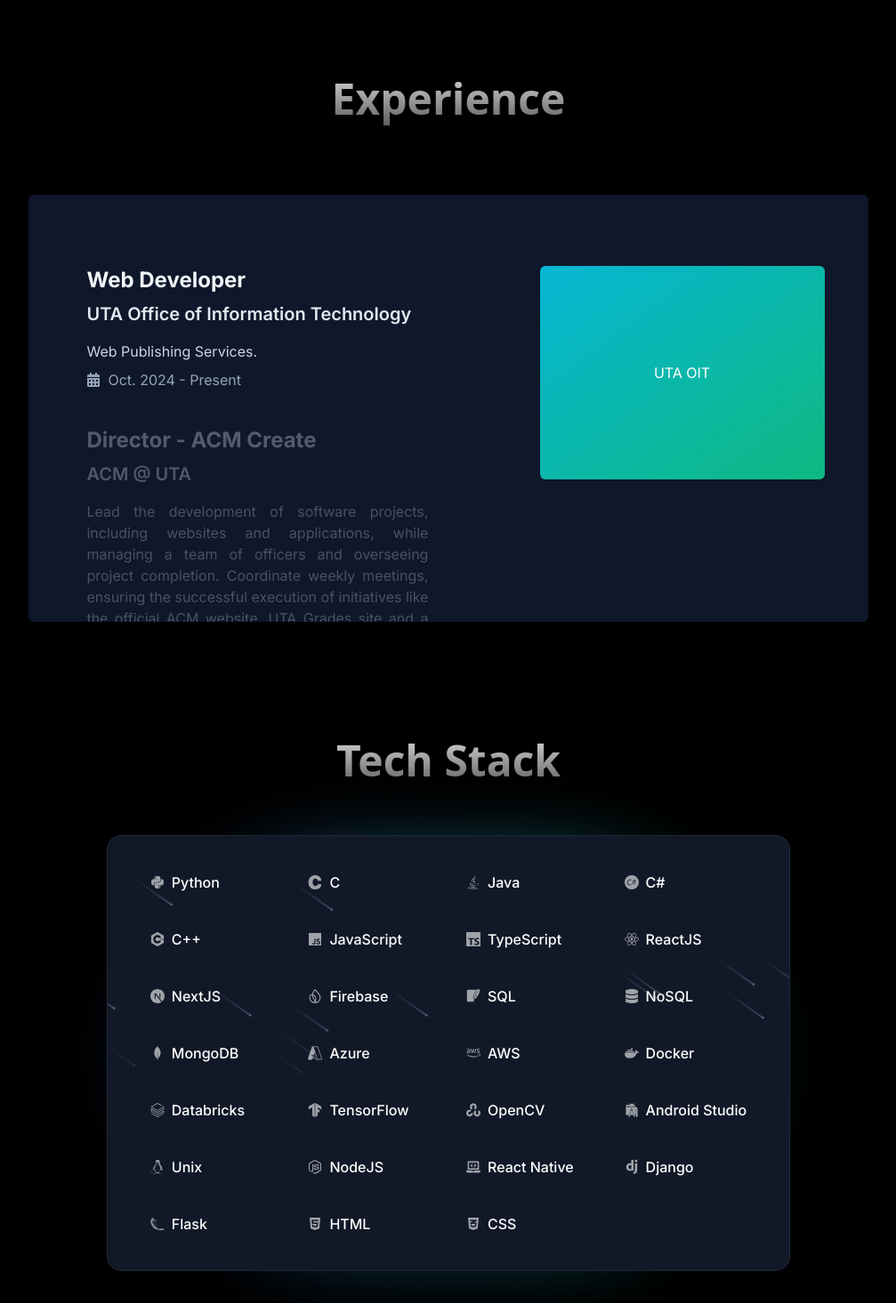
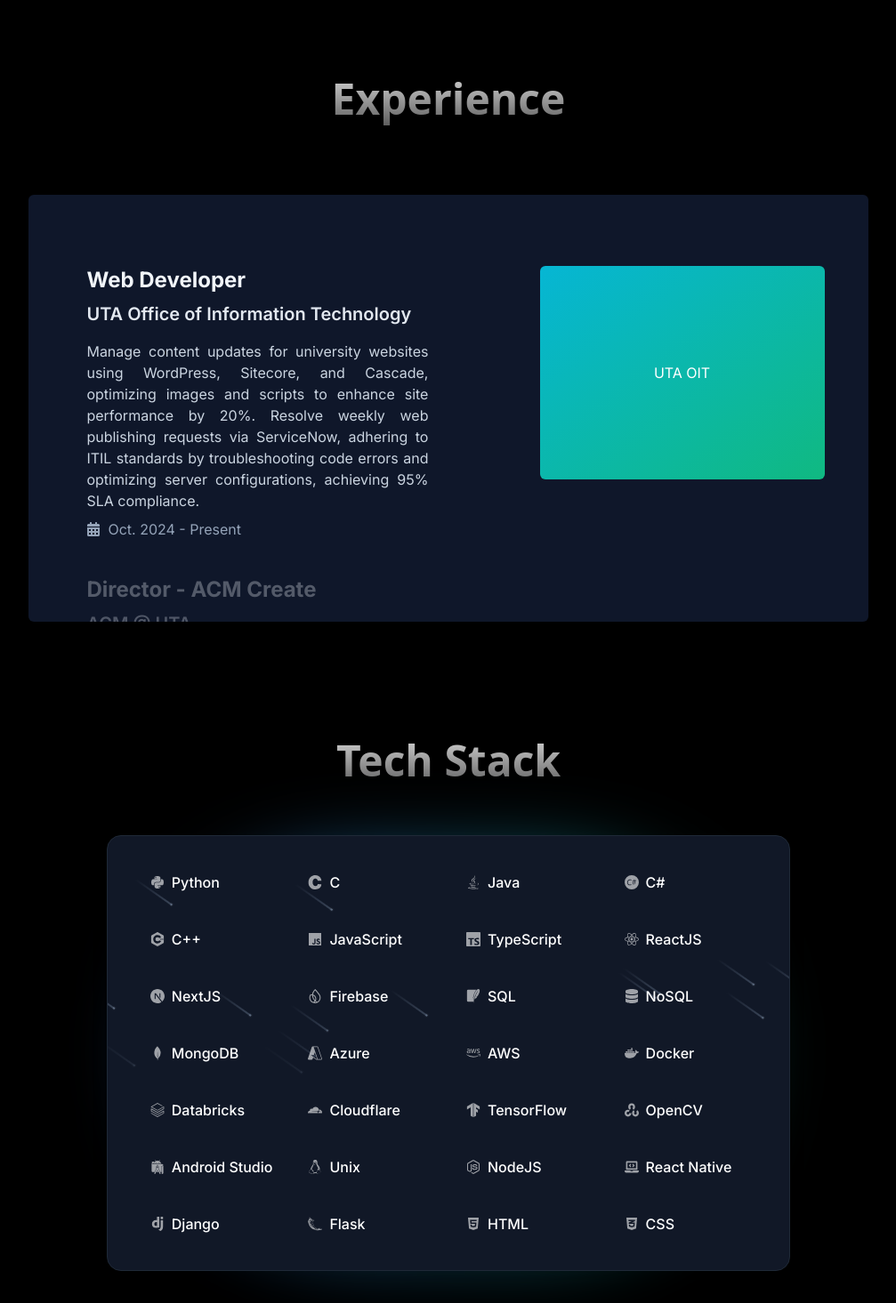
Before and after one commit to atiqurx/portfolio, a Next.js app: page /about in a window 1280 px wide. Shown: the part 493-1958 px from the top of the page at 89% size, without its empty margins (136-1143 px from the left). Built offline with nearby package versions, Linux system fonts and the light colour scheme.

Commit message:
update position and stack

```diff
--- a/src/app/about/meteors.tsx
+++ b/src/app/about/meteors.tsx
@@ -18,7 +18,8 @@
   SiDjango,
   SiFlask,
   SiMicrosoftazure,
-  SiDatabricks
+  SiDatabricks,
+  SiCloudflare
 } from "react-icons/si";
 import {
   FaPython,
@@ -53,6 +54,7 @@
   { name: "AWS", icon: <FaAws /> },
   { name: "Docker", icon: <SiDocker /> },
   { name: "Databricks", icon: <SiDatabricks />},
+  { name: "Cloudflare", icon: <SiCloudflare /> },
   { name: "TensorFlow", icon: <SiTensorflow /> },
   { name: "OpenCV", icon: <SiOpencv /> },
   { name: "Android Studio", icon: <SiAndroidstudio /> },
--- a/src/app/about/sticky-scroll-reveal.tsx
+++ b/src/app/about/sticky-scroll-reveal.tsx
@@ -8,7 +8,7 @@
     title: "Web Developer",
     subtitle: "UTA Office of Information Technology",
     description:
-      "Web Publishing Services.",
+      "Manage content updates for university websites using WordPress, Sitecore, and Cascade, optimizing images and scripts to enhance site performance by 20%. Resolve weekly web publishing requests via ServiceNow, adhering to ITIL standards by troubleshooting code errors and optimizing server configurations, achieving 95% SLA compliance.",
     timeline: "Oct. 2024 - Present",
     content: (
       <div className="h-full w-full  flex items-center justify-center text-white">
```
Also changed, not shown: 1 other file (tests, documents, lock files or other folders).
